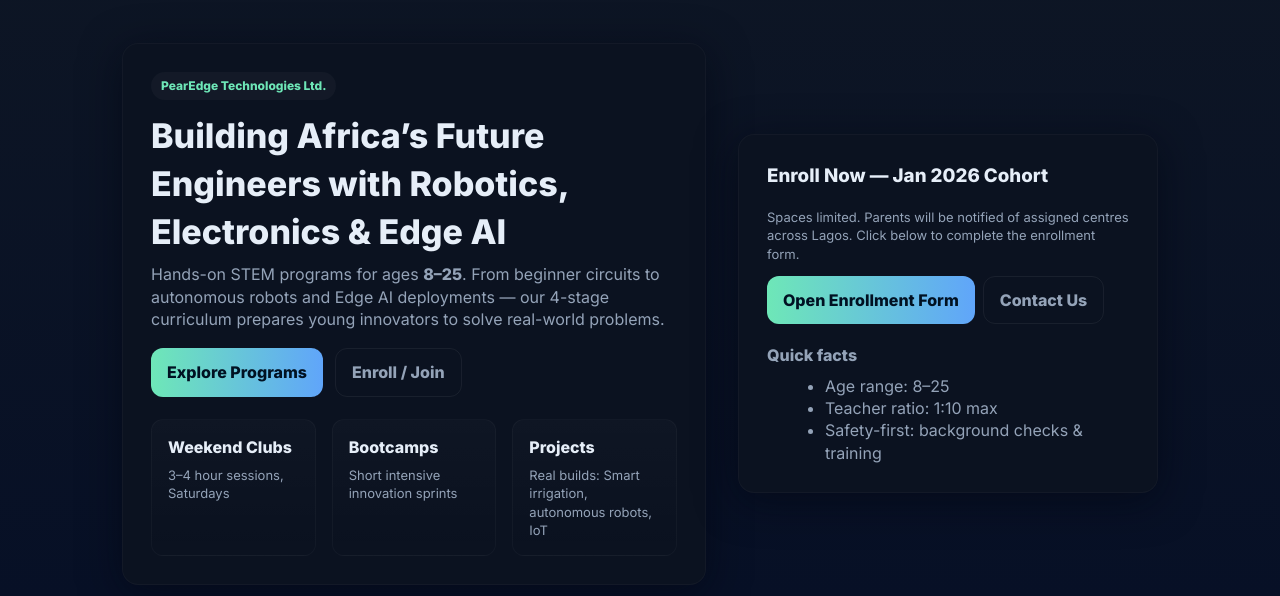
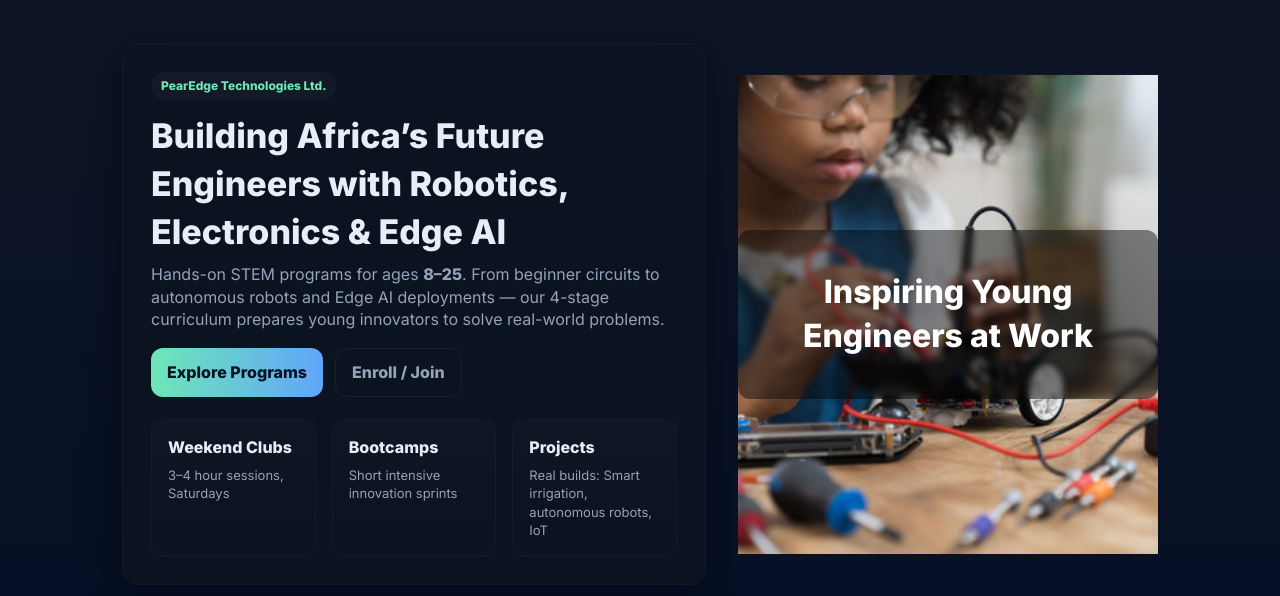
Before and after one commit to PearEdge/RoboticsAndElectronics, a plain HTML site: page index.html in a window 1280 px wide. Shown: the part 204-800 px from the top of the page. Drawn offline with Linux system fonts and the light colour scheme.

Commit message:
added photo3 and full css index.html

```diff
--- a/index.html
+++ b/index.html
@@ -89,6 +89,47 @@
     /* tiny helpers */
     .muted{color:var(--muted)}
     .chip{display:inline-block;padding:6px 10px;background:rgba(255,255,255,0.02);border-radius:999px;font-weight:700}
+    /* ✨ Parallax Sections */
+.parallax {
+  position: relative;
+  background-attachment: fixed;
+  background-position: center;
+  background-repeat: no-repeat;
+  background-size: cover;
+  height: 60vh;
+  display: flex;
+  align-items: center;
+  justify-content: center;
+}
+
+.parallax .overlay {
+  background: rgba(0, 0, 0, 0.45);
+  color: #fff;
+  text-align: center;
+  padding: 40px;
+  border-radius: 12px;
+  backdrop-filter: blur(3px);
+  animation: fadeInUp 1s ease forwards;
+}
+
+.parallax .overlay h2 {
+  font-size: 2rem;
+  margin: 0;
+  font-weight: 700;
+}
+
+@keyframes fadeInUp {
+  from { opacity: 0; transform: translateY(20px); }
+  to { opacity: 1; transform: translateY(0); }
+}
+
+@media (max-width: 768px) {
+  .parallax {
+    background-attachment: scroll;
+    height: 40vh;
+  }
+}
+
   </style>
 </head>
 <body>
@@ -127,6 +168,14 @@
           </div>
         </div>
 
+<!-- ✨ PARALLAX SECTION 1 -->
+<section class="parallax" style="background-image: url('robot3.jpg');">
+  <div class="overlay">
+    <h2>Inspiring Young Engineers at Work</h2>
+  </div>
+</section>
+
+
         <aside style="position:relative">
           <div class="hero-card" style="height:100%">
             <h3 style="margin-top:0">Enroll Now — Jan 2026 Cohort</h3>
@@ -148,13 +197,6 @@
           </div>
         </aside>
       </div>
-
-    <!-- ✨ PARALLAX SECTION 1 -->
-<section class="parallax" style="background-image: url('robot1.png');">
-  <div class="overlay">
-    <h2>Inspiring Young Engineers at Work</h2>
-  </div>
-</section>
 
 
       <section id="programs">
```
